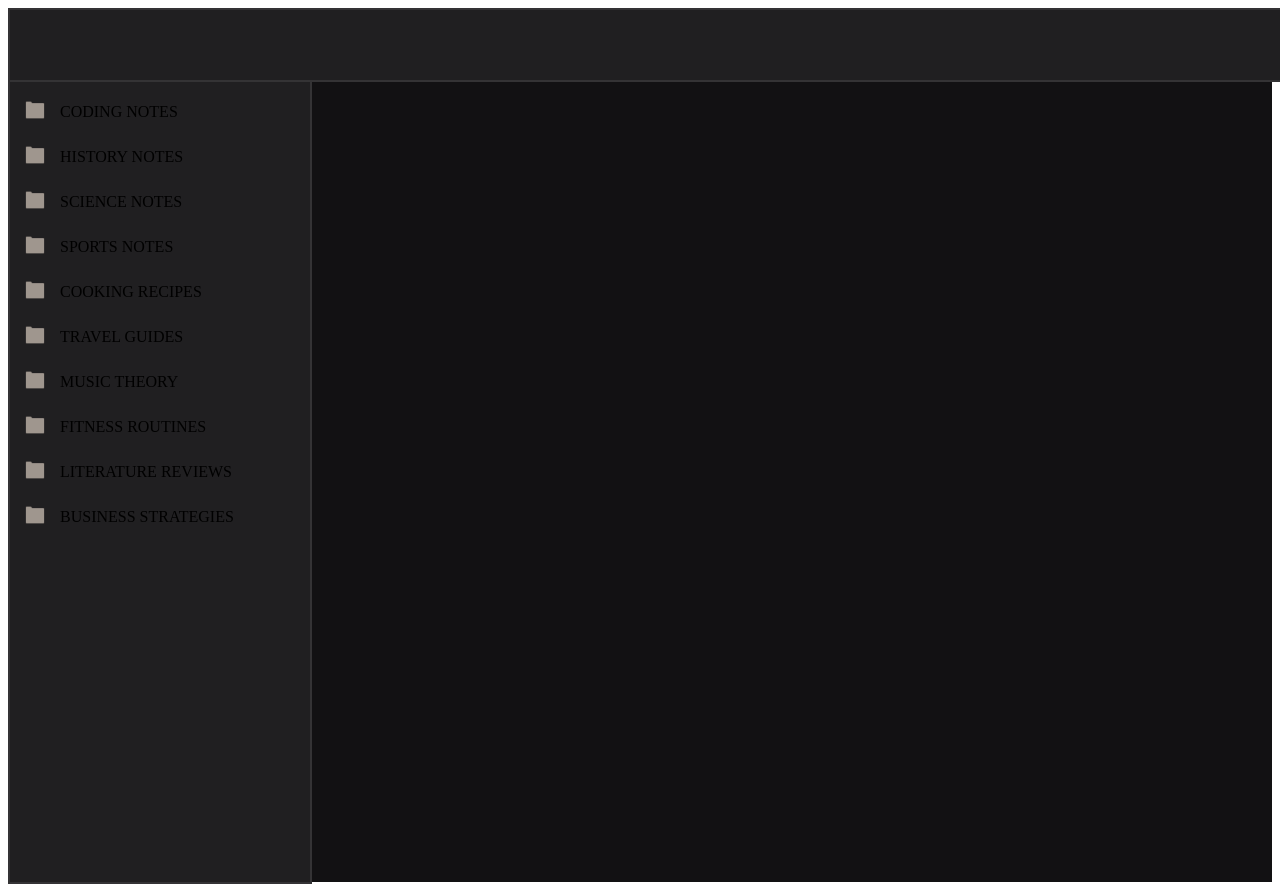
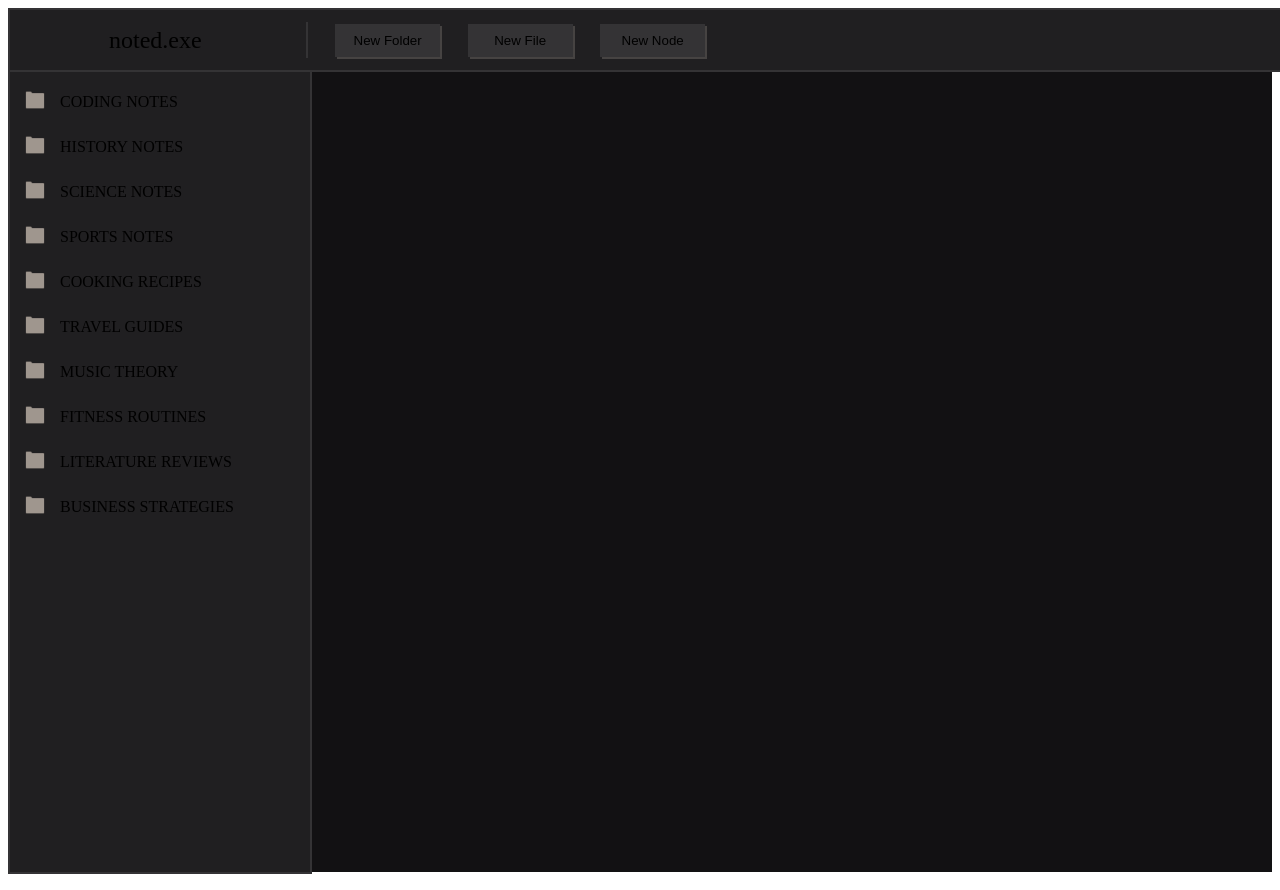
Before and after one commit to JohnArochaDev/noted, a Next.js app: page / in a window 1280 px wide. Shown: the top 890 px of the page. Built offline with nearby package versions, Linux system fonts and the light colour scheme.

Commit message:
styled hotbar

```diff
--- /dev/null
+++ b/app/Components/Button/index.tsx
@@ -0,0 +1,14 @@
+import styles from "./styles.module.scss";
+
+type ButtonType = {
+  label: string;
+};
+
+export const Button = (props: ButtonType) => {
+  const { label } = props;
+  return (
+    <div>
+      <button className={styles.button}>{label}</button>
+    </div>
+  );
+};
--- /dev/null
+++ b/app/Components/Button/styles.module.scss
@@ -0,0 +1,14 @@
+.button {
+  height: 33px;
+  width: 105px;
+  align-self: center;
+  background-color: #343335;
+  border: 0px;
+  box-shadow: 2px 2px #464342;
+  margin-left: 3cap;
+}
+
+.button:hover {
+  background-color: #464342;
+  box-shadow: none;
+}
--- a/app/Components/HotBar/index.tsx
+++ b/app/Components/HotBar/index.tsx
@@ -1,5 +1,14 @@
-import styles from './styles.module.scss'
+import { Button } from "../Button";
+import styles from "./styles.module.scss";
 
 export const HotBar = () => {
-  return <div className={styles.hotBar} ></div>;
+  return (
+    <div className={styles.hotBar}>
+      <h2 style={{ fontWeight: 100, marginLeft: "70px" }}>noted.exe</h2>
+      <div className={styles.verticalDivider} />
+      <Button label="New Folder" />
+      <Button label="New File" />
+      <Button label="New Node" />
+    </div>
+  );
 };
--- a/app/Components/HotBar/styles.module.scss
+++ b/app/Components/HotBar/styles.module.scss
@@ -1,8 +1,20 @@
 @import "@/app/Constants/colors.module";
 
 .hotBar {
-  width: 100vw;
-  height: 70px;
+  display: flex;
+  justify-content: flex-start;
+  align-items: center;
+  width: 100%;
+  height: 60px;
+  flex-shrink: 0;
   border: 2px solid $trim;
   background-color: $sidebarBackground;
+  padding-left: 29px;
 }
+
+.verticalDivider {
+  width: 2px;
+  height: 60%;
+  background-color: #343335;
+  margin-left: 104px;
+}
```
